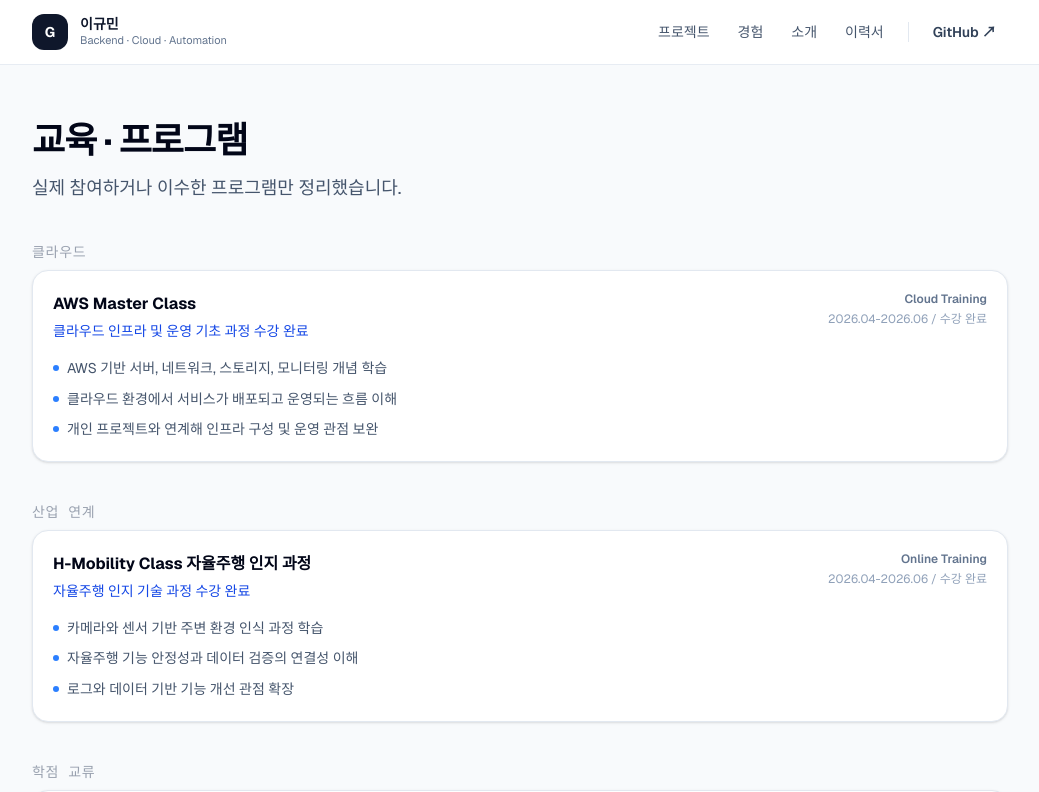
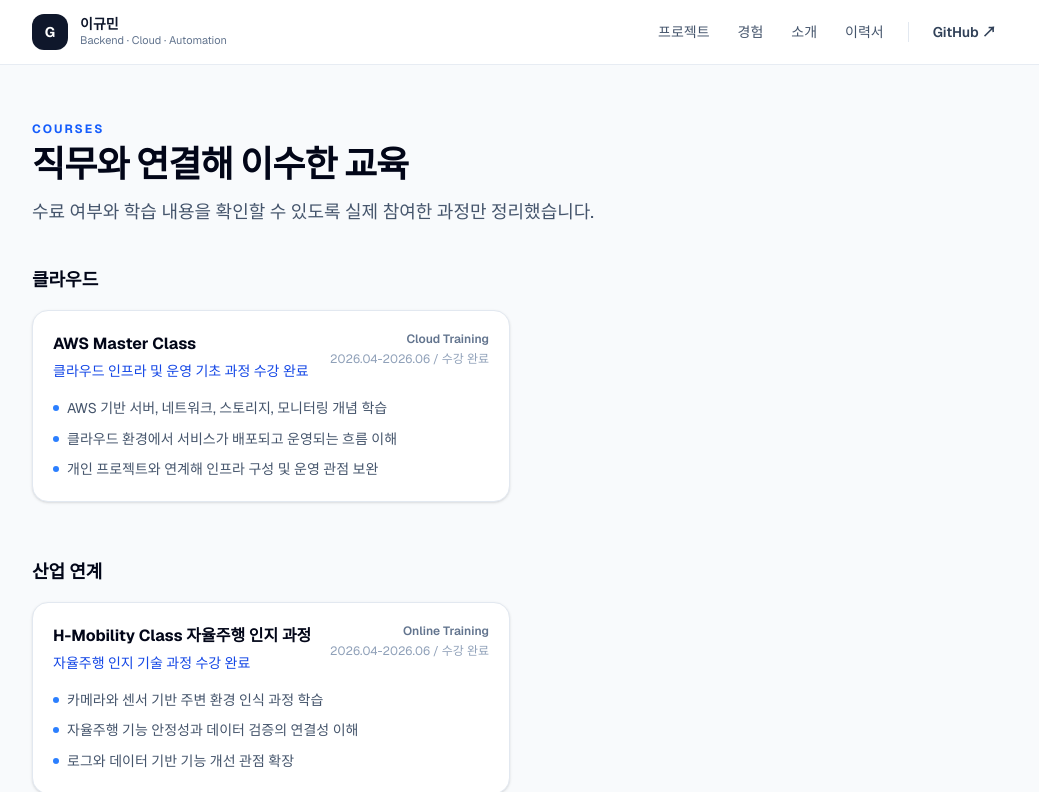
Before and after one commit to lukemin-dev/gyumin-archive, a Next.js app: page /courses in a window 1280 px wide. Shown: the top 792 px of the page, without its empty margins (120-1159 px from the left). Built offline with nearby package versions, Linux system fonts and the light colour scheme.

Commit message:
Improve courses page readability

```diff
--- a/src/app/courses/page.tsx
+++ b/src/app/courses/page.tsx
@@ -1,6 +1,6 @@
+import CourseItem from "@/components/CourseItem";
+import PageHeader from "@/components/PageHeader";
 import { courses } from "@/data/courses";
-import PageHeader from "@/components/PageHeader";
-import CourseItem from "@/components/CourseItem";
 
 export const metadata = {
   title: "교육 | 이규민",
@@ -8,24 +8,23 @@ export const metadata = {
 };
 
 export default function CoursesPage() {
-  // Group courses by category
-  const categories = Array.from(new Set(courses.map((c) => c.category)));
+  const categories = Array.from(new Set(courses.map((course) => course.category)));
 
   return (
     <div>
       <PageHeader
-        title="교육 · 프로그램"
-        description="실제 참여하거나 이수한 프로그램만 정리했습니다."
+        eyebrow="Courses"
+        title="직무와 연결해 이수한 교육"
+        description="수료 여부와 학습 내용을 확인할 수 있도록 실제 참여한 과정만 정리했습니다."
       />
 
+      <div className="space-y-14">
         {categories.map((category) => {
-        const items = courses.filter((c) => c.category === category);
+          const items = courses.filter((course) => course.category === category);
           return (
-          <section key={category} className="mb-10">
-            <h2 className="text-sm font-mono text-gray-400 uppercase tracking-wider mb-2">
-              {category}
-            </h2>
-            <div>
+            <section key={category}>
+              <h2 className="mb-4 text-lg font-bold text-slate-950">{category}</h2>
+              <div className="grid gap-5 md:grid-cols-2">
                 {items.map((course) => (
                   <CourseItem key={course.title} course={course} />
                 ))}
@@ -34,5 +33,6 @@ export default function CoursesPage() {
           );
         })}
       </div>
+    </div>
   );
 }
```
Lines whose indentation alone changed are shown as unchanged.
